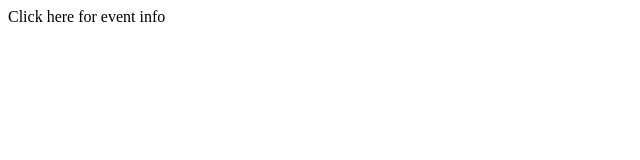
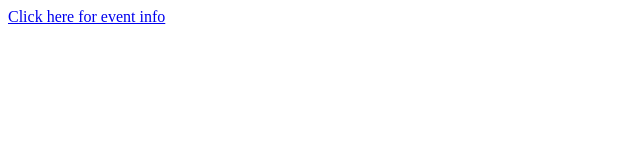
Before and after one commit to Febriana2/AACL-handout, a plain HTML site: page index.html in a window 1280 px wide. Shown: the whole page, without its empty margins (0-640 px from the left). Drawn offline with Linux system fonts and the light colour scheme.

Commit message:
Update index.html

```diff
--- a/index.html
+++ b/index.html
@@ -1,3 +1,3 @@
 <html>
- <p><a href-"https://github.com/Febriana2/AACL-handout/blob/main/Handout%20AACL%202022.%20Febriana.pdf">Click here for event info</a></p>
+ <p><a href="https://github.com/Febriana2/AACL-handout/blob/main/Handout%20AACL%202022.%20Febriana.pdf">Click here for event info</a></p>
 </html>
```
